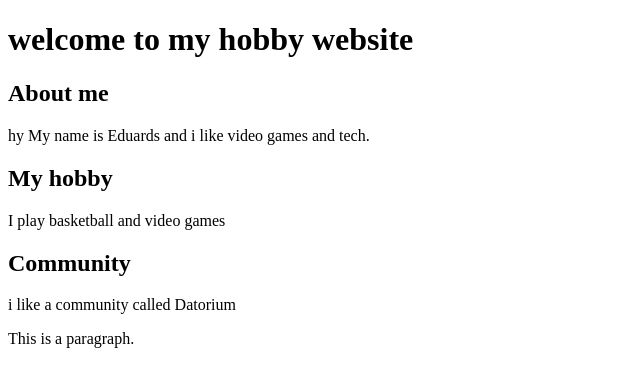
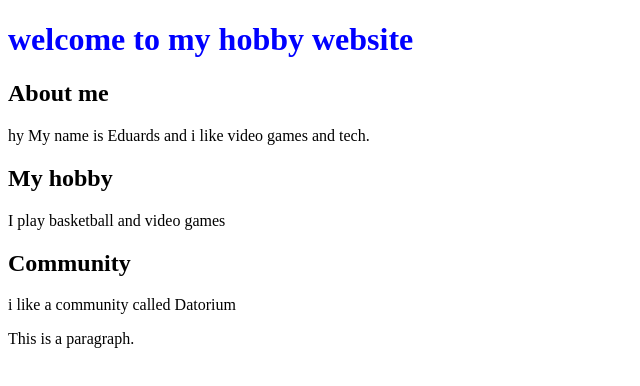
Before and after one commit to Elux0/my-second-webpage, a plain HTML site: page index.html in a window 1280 px wide. Shown: the whole page, without its empty margins (0-640 px from the left). Drawn offline with Linux system fonts and the light colour scheme.

Commit message:
added style

```diff
--- a/index.html
+++ b/index.html
@@ -6,7 +6,7 @@
   </head>
 <body>
 
-<h1>welcome to my hobby website</h1>
+<h1 style="color:blue;">welcome to my hobby website</h1>
 
   <h2>About me</h2>
   <p>hy My name is Eduards and i like video games and tech.</p>
```
